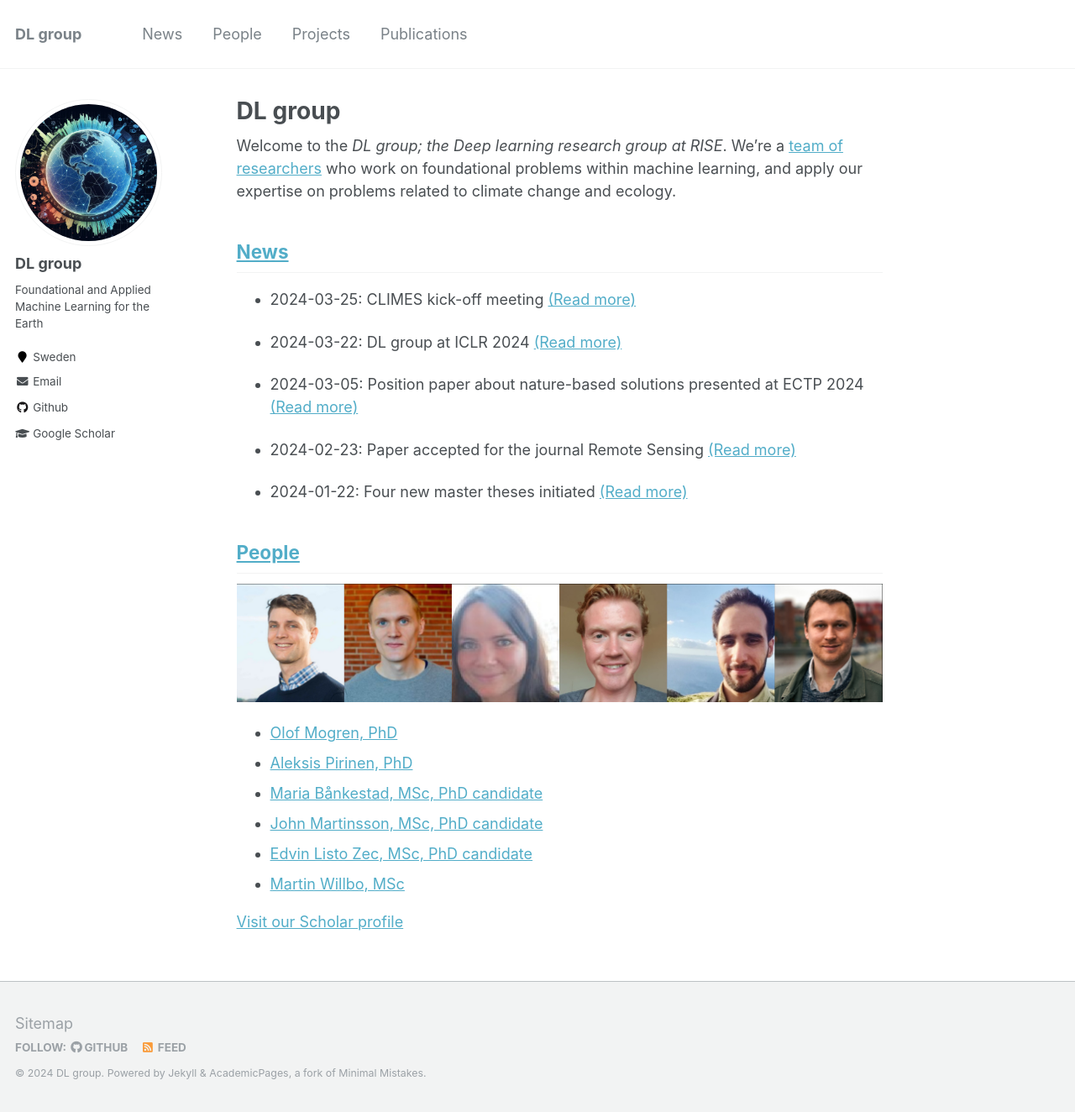
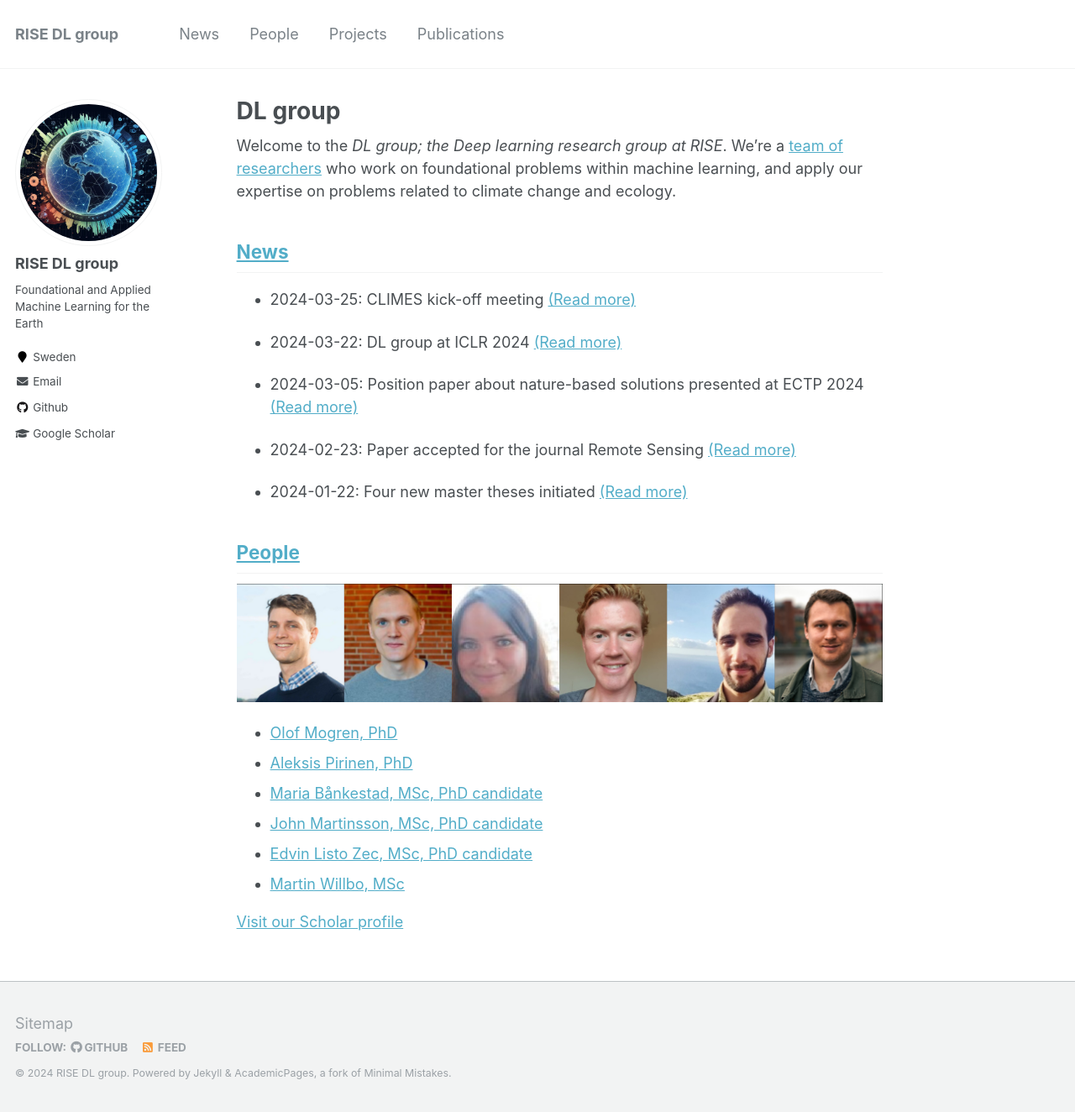
Before and after one commit to ridr-se/ridr-se.github.io, a Jekyll site: the page built from _pages/about.md, in a window 1280 px wide and 1324 px high. Shown: the whole window at 84% size. Built offline with Jekyll 4.4.1, drawn with Linux system fonts in a browser that asks for light colours.

Commit message:
group name.

```diff
--- a/_config.yml
+++ b/_config.yml
@@ -7,9 +7,9 @@
 
 # Site Settings
 locale                   : "en-US"
-title                    : "DL group"
+title                    : "RISE DL group"
 title_separator          : "-"
-name                     : &name "DL group"
+name                     : &name "RISE DL group"
 description              : &description "personal description"
 url                      : https://dl-group.se  # the base hostname & protocol for your site e.g. "https://mmistakes.github.io"
 baseurl                  : "" # the subpath of your site, e.g. "/blog"
@@ -83,7 +83,7 @@ analytics:
 
 # Site Author
 author:
-  name             : "DL group"
+  name             : "RISE DL group"
   avatar           : "famle-lab.jpg"
   bio              : "Foundational and Applied Machine Learning for the Earth"
   location         : "Sweden"
```
